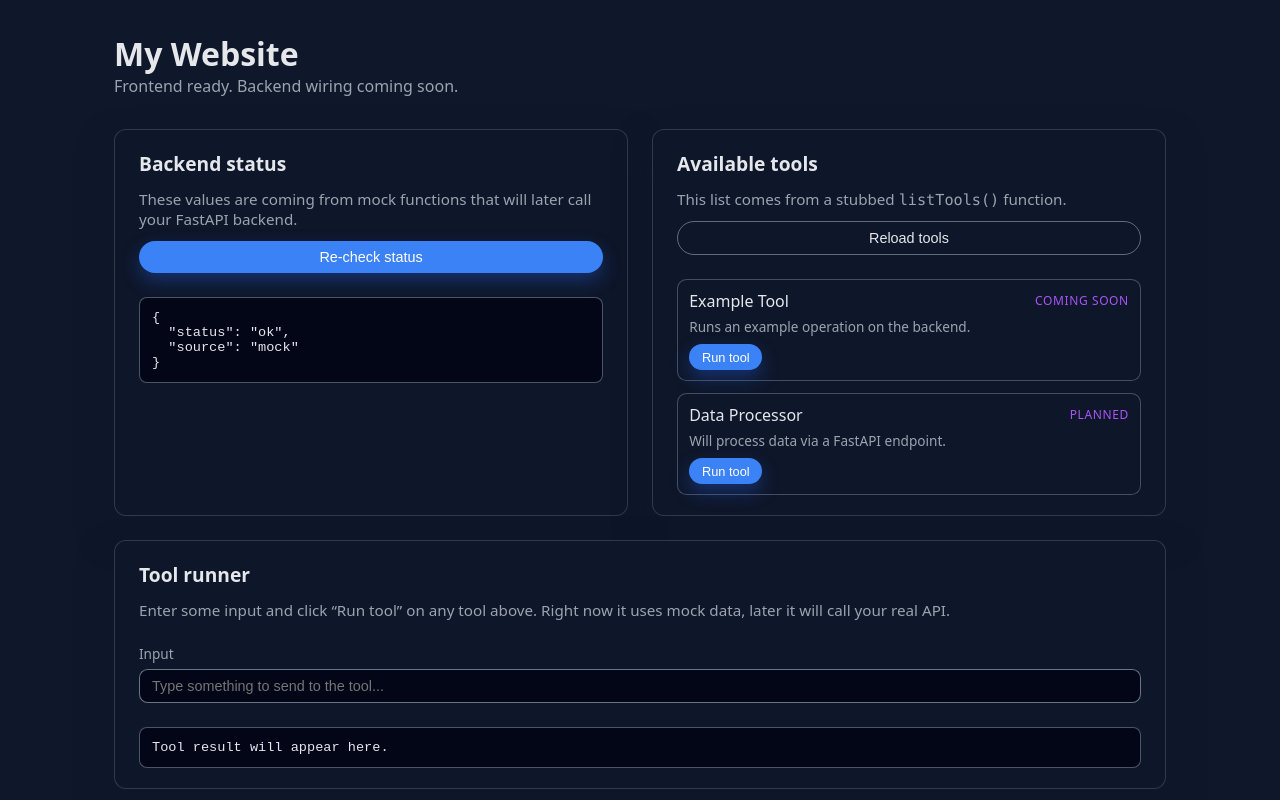
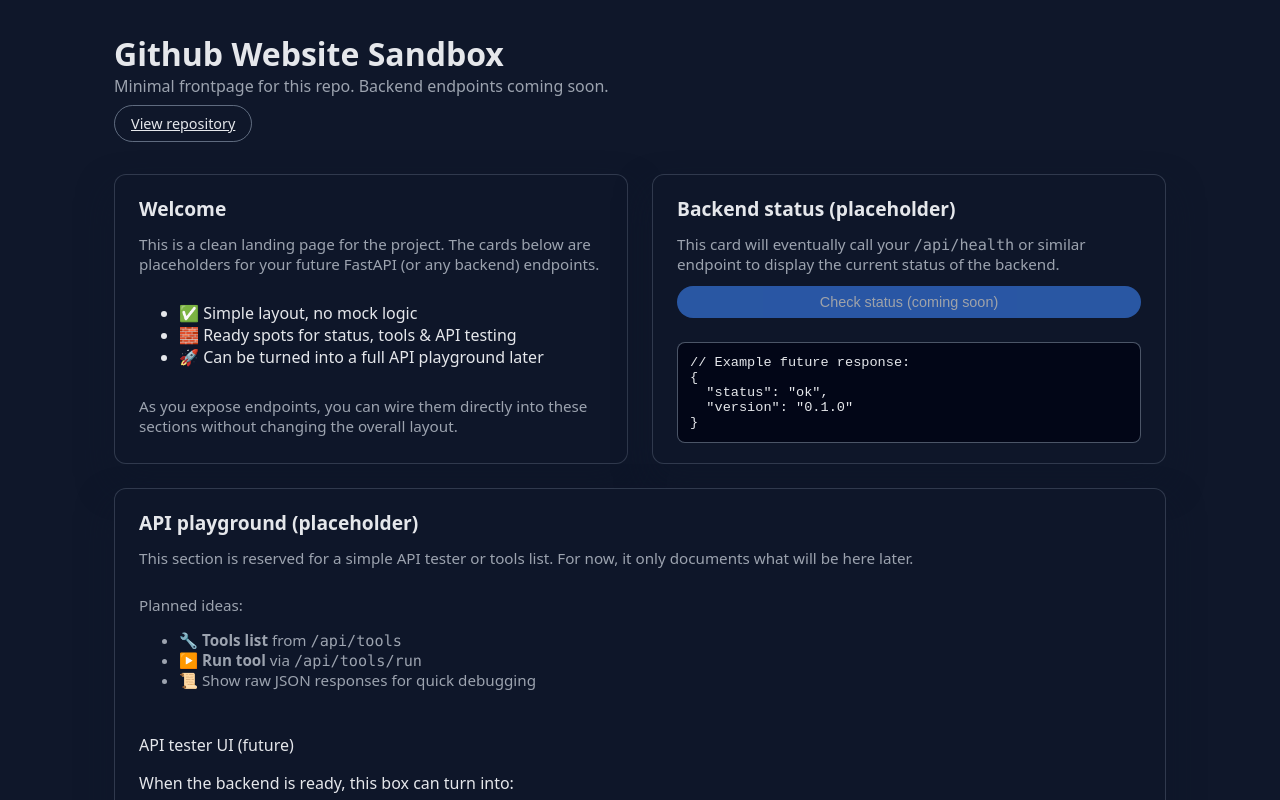
Before and after one commit to IcemanJT/website, a React (Vite) app: page / in a window 1280 px wide. Shown: the top 800 px of the page. Built offline with nearby package versions, Linux system fonts and the light colour scheme.

Commit message:
Revamp landing page with project description and placeholders for backend and API features

```diff
--- a/src/App.jsx
+++ b/src/App.jsx
@@ -1,166 +1,108 @@
 // src/App.jsx
 
-import { useEffect, useState } from "react";
-import { checkHealth, listTools, runTool } from "./apiClient";
 import "./index.css"; // global styles
 
 function App() {
-  const [health, setHealth] = useState(null);
-  const [healthLoading, setHealthLoading] = useState(false);
-
-  const [tools, setTools] = useState([]);
-  const [toolsLoading, setToolsLoading] = useState(false);
-
-  const [runResult, setRunResult] = useState(null);
-  const [runLoading, setRunLoading] = useState(false);
-  const [inputValue, setInputValue] = useState("");
-
-  // Load health + tools when the app mounts
-  useEffect(() => {
-    handleCheckHealth();
-    handleLoadTools();
-  }, []);
-
-  async function handleCheckHealth() {
-    setHealthLoading(true);
-    try {
-      const data = await checkHealth();
-      setHealth(data);
-    } catch (err) {
-      console.error(err);
-      setHealth({ status: "error", error: "Failed to check health" });
-    } finally {
-      setHealthLoading(false);
-    }
-  }
-
-  async function handleLoadTools() {
-    setToolsLoading(true);
-    try {
-      const data = await listTools();
-      setTools(data);
-    } catch (err) {
-      console.error(err);
-      setTools([]);
-    } finally {
-      setToolsLoading(false);
-    }
-  }
-
-  async function handleRunTool(toolId) {
-    if (!toolId) return;
-
-    setRunLoading(true);
-    setRunResult(null);
-    try {
-      const payload = { input: inputValue || null };
-      const result = await runTool(toolId, payload);
-      setRunResult(result);
-    } catch (err) {
-      console.error(err);
-      setRunResult({ error: "Failed to run tool" });
-    } finally {
-      setRunLoading(false);
-    }
-  }
-
   return (
     <main className="page">
       <header className="page-header">
         <div>
-          <h1 className="page-title">My Website</h1>
+          <h1 className="page-title">Github Website Sandbox</h1>
           <p className="page-subtitle">
-            Frontend ready. Backend wiring coming soon.
+            Minimal frontpage for this repo. Backend endpoints coming soon.
           </p>
+        </div>
+
+        <div className="page-header-actions">
+          <a
+            href="https://github.com/IcemanJT/website"
+            target="_blank"
+            rel="noreferrer"
+            className="btn btn-outline"
+          >
+            View repository
+          </a>
         </div>
       </header>
 
       <section className="grid">
-        {/* Status card */}
+        {/* Intro / project description */}
         <article className="card">
-          <h2 className="card-title">Backend status</h2>
+          <h2 className="card-title">Welcome</h2>
           <p className="card-text">
-            These values are coming from mock functions that will later call
-            your FastAPI backend.
+            This is a clean landing page for the project. The cards below are
+            placeholders for your future FastAPI (or any backend) endpoints.
           </p>
 
-          <button
-            className="btn"
-            onClick={handleCheckHealth}
-            disabled={healthLoading}
-          >
-            {healthLoading ? "Checking..." : "Re-check status"}
+          <ul className="card-list">
+            <li>✅ Simple layout, no mock logic</li>
+            <li>🧱 Ready spots for status, tools & API testing</li>
+            <li>🚀 Can be turned into a full API playground later</li>
+          </ul>
+
+          <p className="card-text">
+            As you expose endpoints, you can wire them directly into these
+            sections without changing the overall layout.
+          </p>
+        </article>
+
+        {/* Backend status placeholder */}
+        <article className="card">
+          <h2 className="card-title">Backend status (placeholder)</h2>
+          <p className="card-text">
+            This card will eventually call your{" "}
+            <code>/api/health</code> or similar endpoint to display the current
+            status of the backend.
+          </p>
+
+          <button className="btn" disabled>
+            Check status (coming soon)
           </button>
 
           <pre className="card-pre">
-            {health
-              ? JSON.stringify(health, null, 2)
-              : "No status yet — checking on load..."}
+{`// Example future response:
+{
+  "status": "ok",
+  "version": "0.1.0"
+}`}
           </pre>
         </article>
 
-        {/* Tools card */}
-        <article className="card">
-          <h2 className="card-title">Available tools</h2>
+        {/* Tools / API showcase placeholder */}
+        <article className="card card-full">
+          <h2 className="card-title">API playground (placeholder)</h2>
           <p className="card-text">
-            This list comes from a stubbed <code>listTools()</code> function.
+            This section is reserved for a simple API tester or tools list. For
+            now, it only documents what will be here later.
           </p>
 
-          <button
-            className="btn btn-outline"
-            onClick={handleLoadTools}
-            disabled={toolsLoading}
-          >
-            {toolsLoading ? "Loading..." : "Reload tools"}
-          </button>
+          <div className="card-text">
+            <p>Planned ideas:</p>
+            <ul className="card-list">
+              <li>
+                🔧 <strong>Tools list</strong> from <code>/api/tools</code>
+              </li>
+              <li>
+                ▶️ <strong>Run tool</strong> via <code>/api/tools/run</code>
+              </li>
+              <li>
+                📜 Show raw JSON responses for quick debugging
+              </li>
+            </ul>
+          </div>
 
-          <ul className="tools-list">
-            {tools.length === 0 && !toolsLoading && (
-              <li className="tools-empty">No tools yet.</li>
-            )}
-            {tools.map((tool) => (
-              <li key={tool.id} className="tool-item">
-                <div className="tool-header">
-                  <span className="tool-name">{tool.name}</span>
-                  <span className="tool-status">{tool.status}</span>
-                </div>
-                <p className="tool-description">{tool.description}</p>
-                <button
-                  className="btn btn-small"
-                  onClick={() => handleRunTool(tool.id)}
-                  disabled={runLoading}
-                >
-                  {runLoading ? "Running..." : "Run tool"}
-                </button>
-              </li>
-            ))}
-          </ul>
-        </article>
-
-        {/* Run tool card */}
-        <article className="card card-full">
-          <h2 className="card-title">Tool runner</h2>
-          <p className="card-text">
-            Enter some input and click “Run tool” on any tool above. Right now
-            it uses mock data, later it will call your real API.
-          </p>
-
-          <label className="field">
-            <span className="field-label">Input</span>
-            <input
-              className="field-input"
-              type="text"
-              placeholder="Type something to send to the tool..."
-              value={inputValue}
-              onChange={(e) => setInputValue(e.target.value)}
-            />
-          </label>
-
-          <pre className="card-pre">
-            {runResult
-              ? JSON.stringify(runResult, null, 2)
-              : "Tool result will appear here."}
-          </pre>
+          <div className="placeholder-box">
+            <p className="placeholder-title">API tester UI (future)</p>
+            <p className="placeholder-text">
+              When the backend is ready, this box can turn into:
+            </p>
+            <ul className="placeholder-list">
+              <li>Method selector (GET / POST / ...)</li>
+              <li>Endpoint input (e.g. /api/health)</li>
+              <li>Request body editor (JSON)</li>
+              <li>Pretty-printed response output</li>
+            </ul>
+          </div>
         </article>
       </section>
     </main>
--- a/src/apiClient.js
+++ /dev/null
@@ -1,65 +0,0 @@
-// src/apiClient.js
-
-// Later you’ll use this:
-// const API_BASE = import.meta.env.VITE_API_BASE_URL;
-
-// Small helper to simulate network delay
-const wait = (ms) => new Promise((resolve) => setTimeout(resolve, ms));
-
-/**
- * Check backend health / status.
- * TODO: Replace mock implementation with real fetch call.
- */
-export async function checkHealth() {
-  await wait(400);
-  // Example shape of real data:
-  // const res = await fetch(`${API_BASE}/api/health`);
-  // return await res.json();
-
-  return { status: "ok", source: "mock" };
-}
-
-/**
- * List available tools / services.
- * TODO: Replace mock implementation with real fetch call.
- */
-export async function listTools() {
-  await wait(500);
-
-  return [
-    {
-      id: "tool-1",
-      name: "Example Tool",
-      description: "Runs an example operation on the backend.",
-      status: "coming soon",
-    },
-    {
-      id: "tool-2",
-      name: "Data Processor",
-      description: "Will process data via a FastAPI endpoint.",
-      status: "planned",
-    },
-  ];
-}
-
-/**
- * Run a tool with a given payload.
- * TODO: Replace mock implementation with real POST to backend.
- */
-export async function runTool(toolId, payload) {
-  await wait(700);
-
-  // Example outline of future implementation:
-  // const res = await fetch(`${API_BASE}/api/tools/${toolId}`, {
-  //   method: "POST",
-  //   headers: { "Content-Type": "application/json" },
-  //   body: JSON.stringify(payload),
-  // });
-  // return await res.json();
-
-  return {
-    toolId,
-    payload,
-    result: "This is a mock result. Wire me to FastAPI later.",
-  };
-}
```
